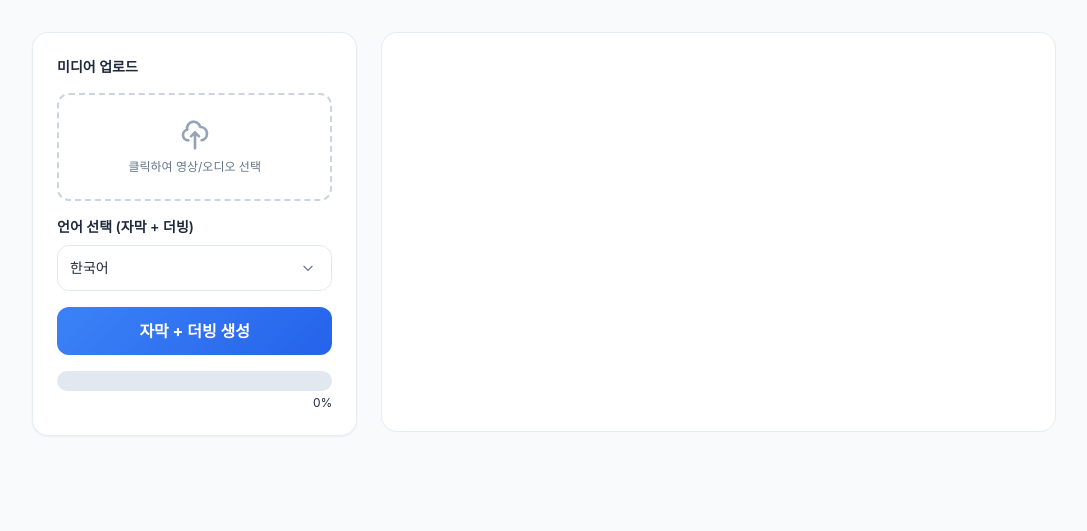
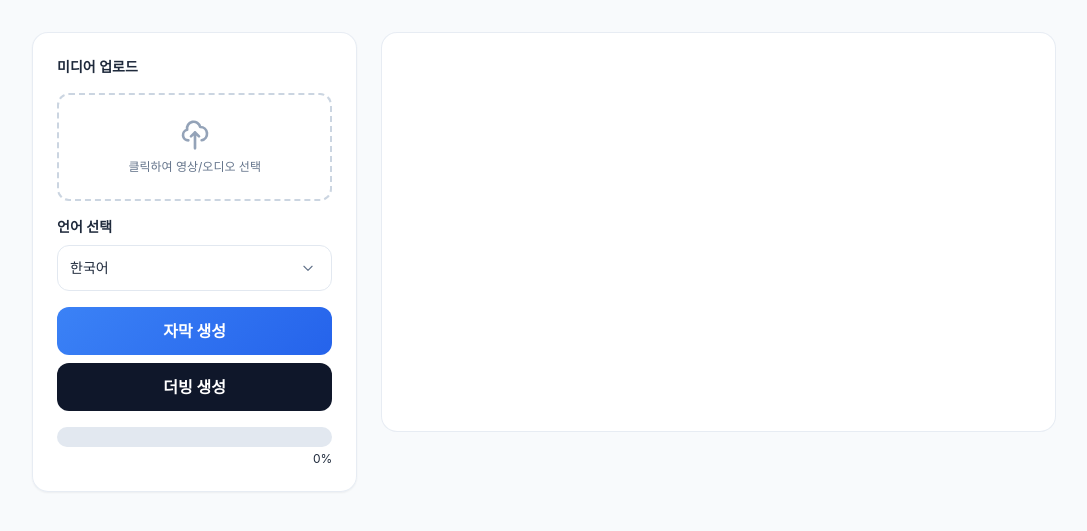
Before and after one commit to yunsu080313-del/real, a Flask app: page / in a window 1280 px wide. Shown: the part 76-607 px from the top of the page, without its empty margins (96-1183 px from the left). Run offline with Flask 3, Linux system fonts and the light colour scheme; some libraries are stand-ins or nearby versions.

Commit message:
Update index.html

```diff
--- a/templates/index.html
+++ b/templates/index.html
@@ -71,7 +71,7 @@ body {
                 </label>
 
                 <div>
-                    <label class="block text-sm font-semibold mb-2">언어 선택 (자막 + 더빙)</label>
+                    <label class="block text-sm font-semibold mb-2">언어 선택</label>
                     <select id="language" class="custom-select w-full p-3 bg-white border border-slate-200 rounded-xl text-sm">
                         <option value="ko">한국어</option>
                         <option value="en">영어</option>
@@ -80,9 +80,14 @@ body {
                     </select>
                 </div>
 
-                <button id="processBtn" class="w-full btn-primary text-white p-3 rounded-xl font-bold flex justify-center items-center">
-                    자막 + 더빙 생성
-                </button>
+                <div class="space-y-2">
+                    <button id="subtitleBtn" class="w-full btn-primary text-white p-3 rounded-xl font-bold flex justify-center items-center">
+                        자막 생성
+                    </button>
+                    <button id="dubbingBtn" class="w-full bg-slate-900 hover:bg-slate-800 text-white p-3 rounded-xl font-bold flex justify-center items-center">
+                        더빙 생성
+                    </button>
+                </div>
 
                 <!-- Progress Bar -->
                 <div class="mt-4">
@@ -116,7 +121,7 @@ function updateFileName(input) {
     }
 }
 
-async function uploadFile(){
+async function uploadFile(actionType){
     const fileInput = document.getElementById("videoFile");
     const language = document.getElementById("language").value;
 
@@ -127,39 +132,43 @@ async function uploadFile(){
 
     const formData = new FormData();
     formData.append("audio", fileInput.files[0]);
-    formData.append("action", "both");
-    formData.append("language", language);
+    formData.append("action", actionType);
+    formData.append("subtitle_lang", language);
+    formData.append("dubbing_lang", language);
 
     progressBar.style.width = "0%";
     progressText.textContent = "0%";
     resultVideo.classList.add("hidden");
     subtitleLink.classList.add("hidden");
 
-    // Fetch 요청
-    const response = await fetch("/process", {
-        method: "POST",
-        body: formData
-    });
-
-    if(!response.ok){
-        alert("서버 오류 발생");
-        return;
-    }
-
     // 진행률 애니메이션
     let progress = 0;
     const interval = setInterval(()=>{
-        if(progress < 100){
+        if(progress < 95){
             progress++;
             progressBar.style.width = progress+"%";
             progressText.textContent = progress+"%";
         } else {
             clearInterval(interval);
         }
-    }, 30);
+    }, 100); // 영상 길이에 맞춰 조절 가능
+
+    const response = await fetch("/process", {
+        method: "POST",
+        body: formData
+    });
+
+    clearInterval(interval);
+
+    if(!response.ok){
+        alert("서버 오류 발생");
+        progressBar.style.width = "0%";
+        progressText.textContent = "0%";
+        return;
+    }
 
     const data = await response.json();
-    clearInterval(interval);
+
     progressBar.style.width = "100%";
     progressText.textContent = "100%";
 
@@ -173,7 +182,8 @@ async function uploadFile(){
     }
 }
 
-document.getElementById("processBtn").addEventListener("click", uploadFile);
+document.getElementById("subtitleBtn").addEventListener("click", ()=>uploadFile("subtitle"));
+document.getElementById("dubbingBtn").addEventListener("click", ()=>uploadFile("dubbing"));
 </script>
 </body>
 </html>
```
